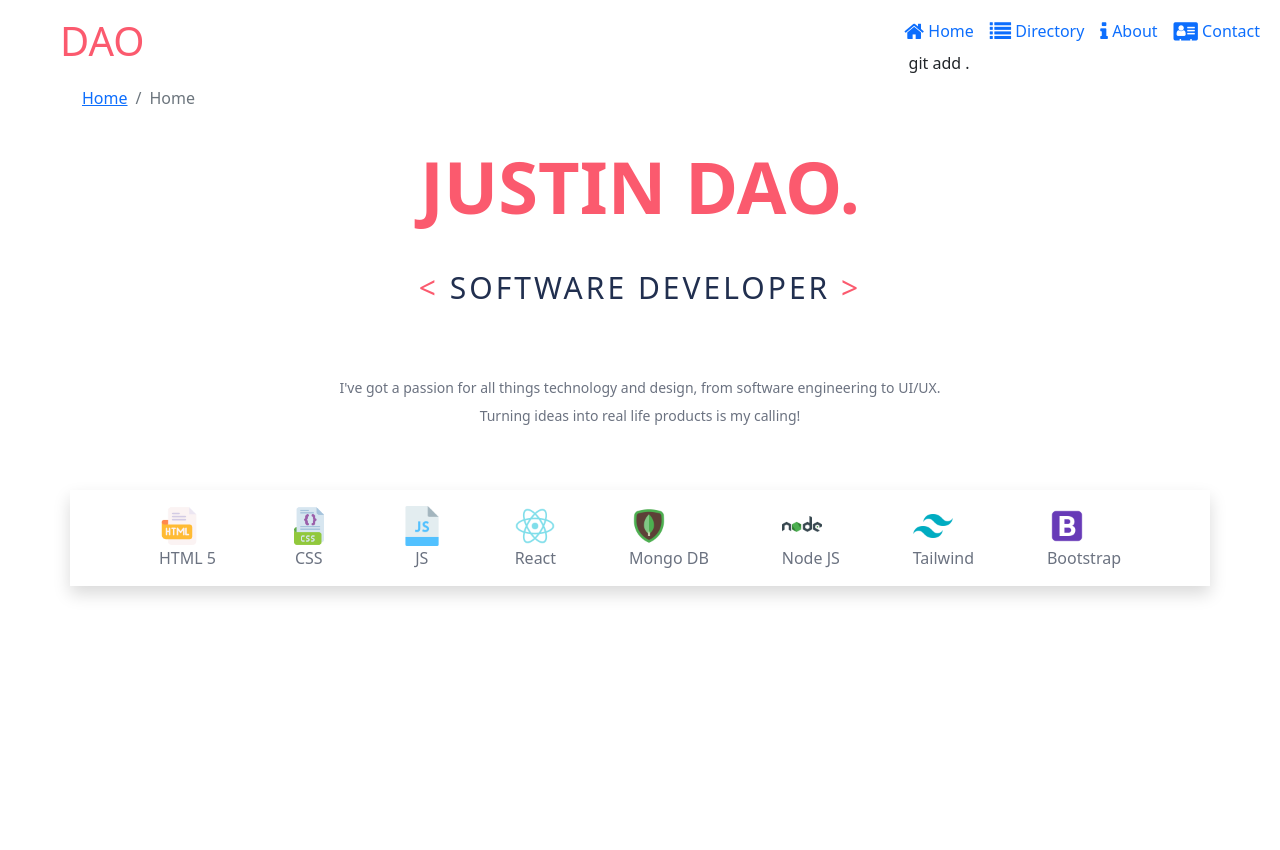
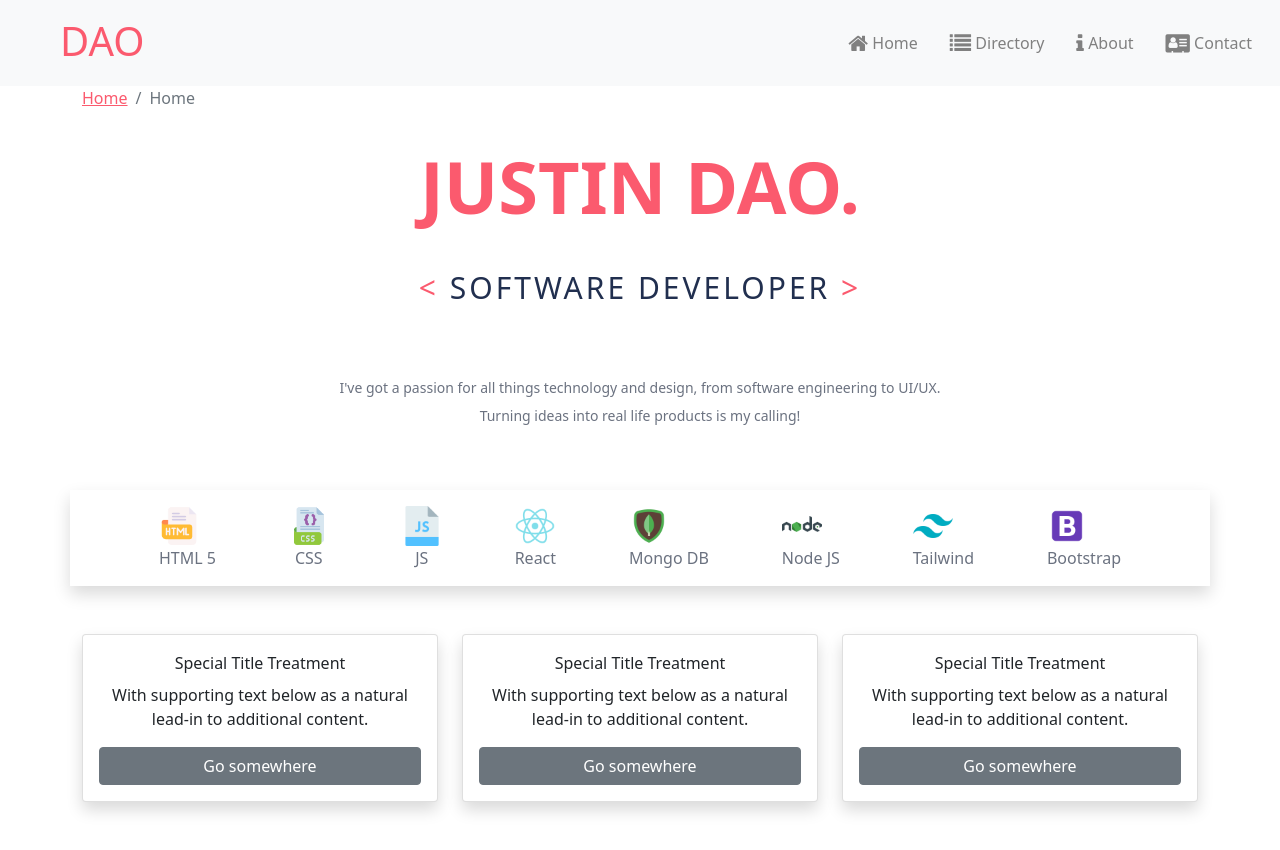
Before and after one commit to justindao549/MyPortfolio, a React (Create React App) app: page / in a window 1280 px wide. Before the commit the page ends 800 px from the top, so only its background shows below. Built offline with nearby package versions, Linux system fonts and the light colour scheme.

Commit message:
2nd Commit

```diff
--- a/src/App.css
+++ b/src/App.css
@@ -38,8 +38,11 @@
 	}
 }
 
-.nav-link {
-	color: #fff;
+.redAccent {
+	color: #fb5a6e !important;
+}
+.greyAccent {
+	color: grey !important;
 }
 
 @tailwind base;
--- a/src/components/Header.js
+++ b/src/components/Header.js
@@ -13,31 +13,31 @@ const Header = () => {
 	const [menuOpen, setMenuOpen] = useState(false);
 
 	return (
-		<Navbar className="bg-white" sticky="top" expand="md">
+		<Navbar color="light" light sticky="top" expand="md">
 			<NavbarBrand className="ms-5" href="/">
 				<h1 className="mt-1 text-[#fb5a6e]">DAO</h1>
 			</NavbarBrand>
 
 			<NavbarToggler onClick={() => setMenuOpen(!menuOpen)} />
 			<Collapse isOpen={menuOpen} navbar>
-				<Nav className="ms-auto " navbar>
+				<Nav className="ms-auto navbar">
 					<NavItem>
-						<NavLink className="nav-link" to="/">
+						<NavLink className="nav-link greyAccent" to="/">
 							<i className="fa fa-home fa-lg " /> Home
-						</NavLink>git add .
+						</NavLink>
 					</NavItem>
 					<NavItem>
-						<NavLink className="nav-link" to="/directory">
+						<NavLink className="nav-link greyAccent" to="/directory">
 							<i className="fa fa-list fa-lg" /> Directory
 						</NavLink>
 					</NavItem>
 					<NavItem>
-						<NavLink className="nav-link" to="/about">
+						<NavLink className="nav-link greyAccent" to="/about">
 							<i className="fa fa-info fa-lg" /> About
 						</NavLink>
 					</NavItem>
 					<NavItem>
-						<NavLink className="nav-link" to="/contact">
+						<NavLink className="nav-link greyAccent" to="/contact">
 							<i className="fa fa-address-card fa-lg" /> Contact
 						</NavLink>
 					</NavItem>
--- a/src/components/Subheader.js
+++ b/src/components/Subheader.js
@@ -8,7 +8,9 @@ const SubHeader = ({ current, detail }) => {
 			<Col>
 				<Breadcrumb>
 					<BreadcrumbItem>
-						<Link to="/">Home</Link>
+						<Link to="/" className="redAccent">
+							Home
+						</Link>
 					</BreadcrumbItem>
 					{detail && (
 						<BreadcrumbItem>
--- a/src/pages/HomePage.js
+++ b/src/pages/HomePage.js
@@ -1,4 +1,12 @@
-import { Container, Row, Col } from 'reactstrap';
+import {
+	Container,
+	Row,
+	Col,
+	Card,
+	Button,
+	CardTitle,
+	CardText,
+} from 'reactstrap';
 import SubHeader from '../components/Subheader';
 import React from 'react';
 
@@ -57,16 +65,37 @@ const HomePage = () => {
 					</div>
 				</div>
 			</Row>
-			<Row className="pt-4">
-				<div className="hexagon">
-					<div className="shape"></div>
-				</div>
-				<div className="hexagon">
-					<div className="shape"></div>
-				</div>
-				<div className="hexagon">
-					<div className="shape"></div>
-				</div>
+			<Row className="py-5">
+				<Col md="4" sm="6">
+					<Card body className="shadow">
+						<CardTitle>Special Title Treatment</CardTitle>
+						<CardText>
+							With supporting text below as a natural lead-in to additional
+							content.
+						</CardText>
+						<Button>Go somewhere</Button>
+					</Card>
+				</Col>
+				<Col md="4" sm="6">
+					<Card body className="shadow">
+						<CardTitle>Special Title Treatment</CardTitle>
+						<CardText>
+							With supporting text below as a natural lead-in to additional
+							content.
+						</CardText>
+						<Button>Go somewhere</Button>
+					</Card>
+				</Col>
+				<Col md="4" sm="6">
+					<Card body className="shadow">
+						<CardTitle>Special Title Treatment</CardTitle>
+						<CardText>
+							With supporting text below as a natural lead-in to additional
+							content.
+						</CardText>
+						<Button>Go somewhere</Button>
+					</Card>
+				</Col>
 			</Row>
 		</Container>
 	);
```
